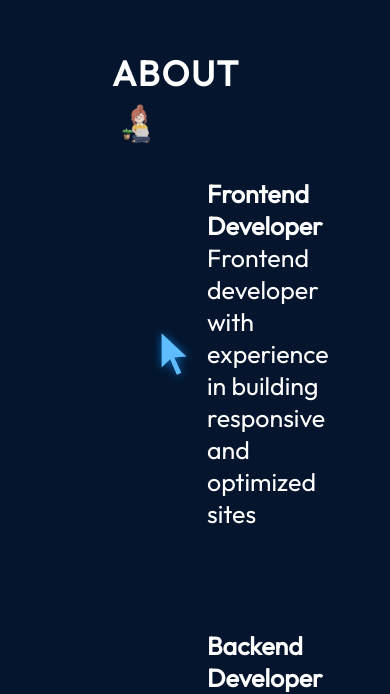
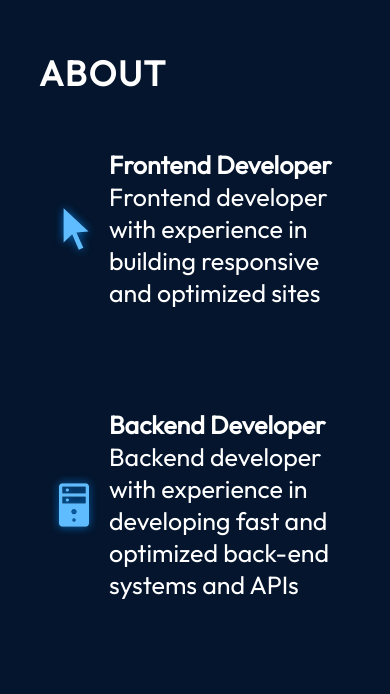
Before and after one commit to tanmayidev/portfolio-v1, a React (Vite) app: page / in a window 390 px wide. Shown: the part 1092-1786 px from the top of the page. Built offline with nearby package versions, Linux system fonts and the light colour scheme.

Commit message:
feat: mQueries for About

```diff
--- a/src/components/About/About.module.css
+++ b/src/components/About/About.module.css
@@ -65,3 +65,28 @@
 .aboutItem p {
   font-size: 25px;
 }
+
+@media screen and (max-width: 830px) {
+  .container {
+    background-color: transparent;
+    padding-left: 0;
+    padding-right: 0;
+  }
+
+  .content {
+    flex-direction: column;
+  }
+
+  .aboutImage {
+    display: none;
+  }
+
+  .aboutItems {
+    margin-top: 29px;
+  }
+
+  .aboutItem {
+    padding-left: 0;
+    padding-right: 0;
+  }
+}
--- a/src/components/About/About.tsx
+++ b/src/components/About/About.tsx
@@ -3,7 +3,7 @@
 
 export const About = () => {
   return (
-    <section className={styles.container}>
+    <section className={styles.container} id="about">
       <h2 className={styles.title}>About</h2>
       <div className={styles.content}>
         <img
--- a/src/index.css
+++ b/src/index.css
@@ -4,3 +4,7 @@
   padding: 0;
   font-family: "Outfit", Arial, Helvetica, sans-serif;
 }
+
+html {
+  scroll-behavior: smooth;
+}
```
